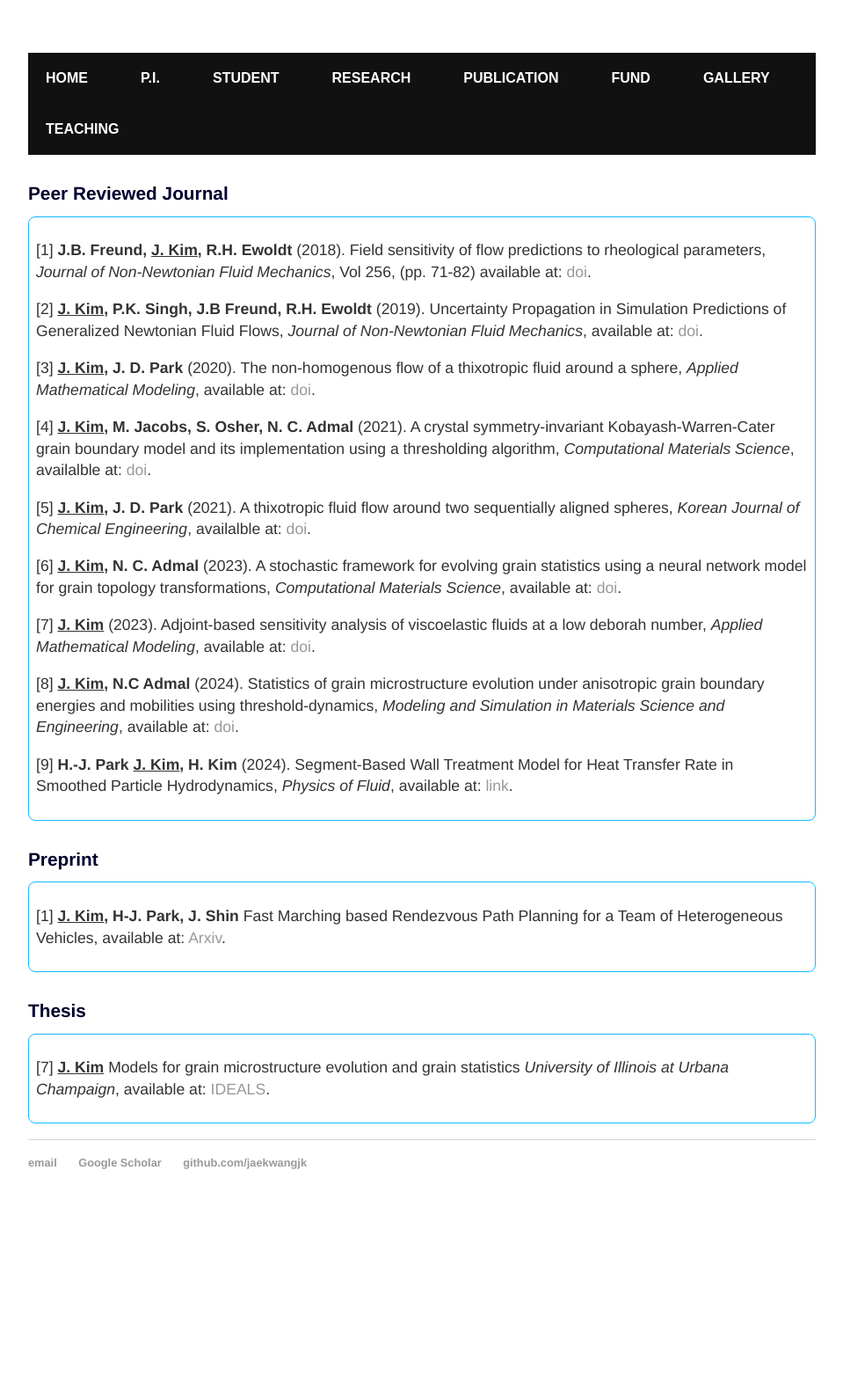
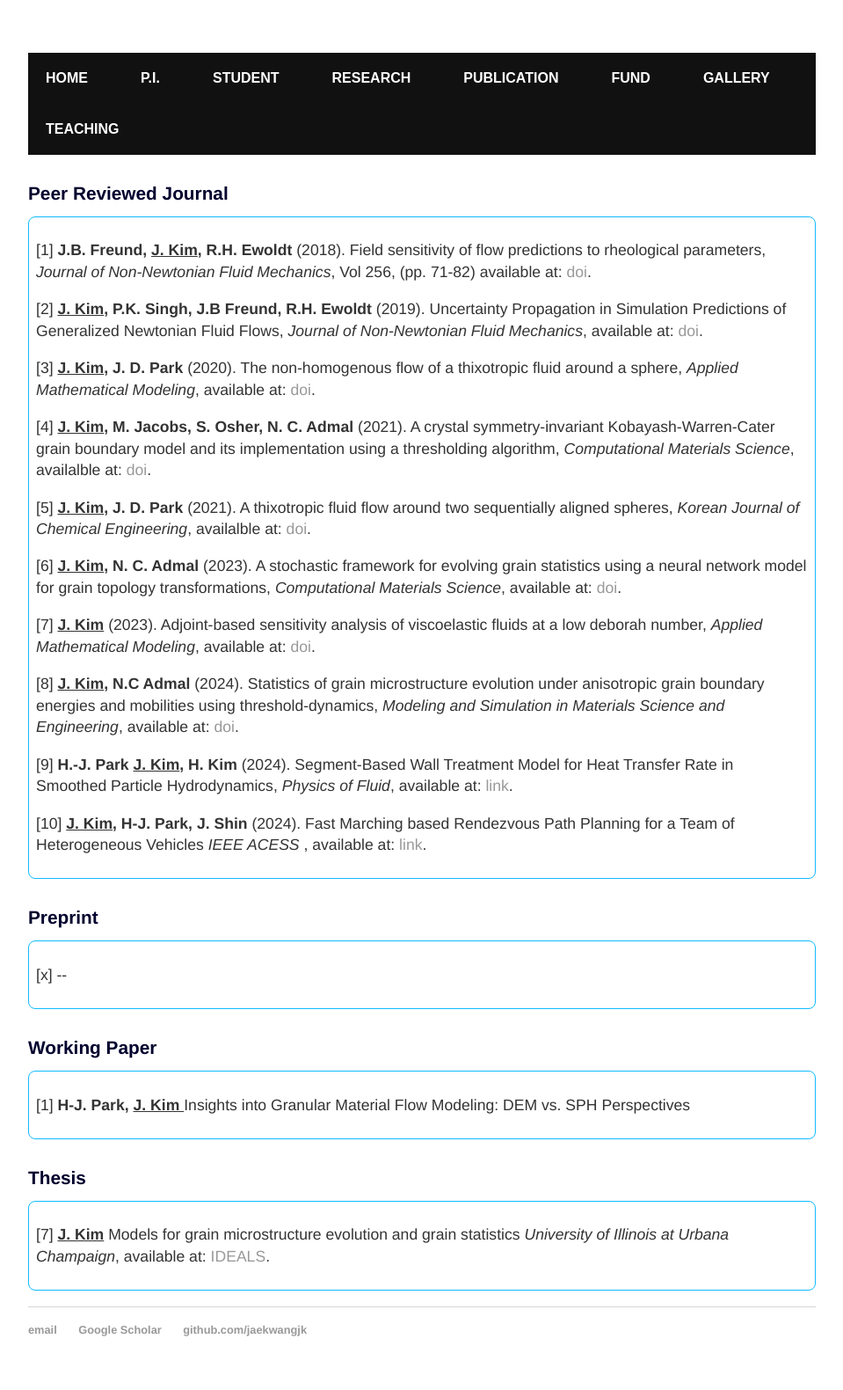
Before and after one commit to jaekwangjk/jaekwangjk.github.io, a Jekyll site: the page built from publication.html, in a window 1280 px wide. Shown: the whole page at 88% size, without its empty margins (160-1119 px from the left). Built offline with Jekyll 4.4.1, drawn with Linux system fonts in a browser that asks for light colours; before the commit the page ends 1390 px from its top, so only the background shows below that.

Commit message:
Update publication.html

```diff
--- a/publication.html
+++ b/publication.html
@@ -67,18 +67,31 @@ title: Jaekwang Kim
 	<em>Physics of Fluid</em>, available at: <a class="two" href="https://pubs.aip.org/aip/pof/article/36/7/077106/3300855">link</a>.
 	</p>
 
+	<p>
+	[10] <strong><u>J. Kim</u>, H-J. Park, J. Shin </strong>
+	(2024). Fast Marching based Rendezvous Path Planning for a Team of Heterogeneous Vehicles
+	<em>IEEE ACESS </em>, available at: <a class="two" href="https://doi.org/10.1109/ACCESS.2024.3444314">link</a>.
+	</p>
+
+
 	</div>
 
 	<br>
 	<h1> Preprint </h1>
 	<div class="rounded">
-
 	<p>
-	[1] <strong><u>J. Kim</u>, H-J. Park, J. Shin </strong>
-	Fast Marching based Rendezvous Path Planning for a Team of Heterogeneous Vehicles, available at: <a class="two" href="https://arxiv.org/abs/2310.14507">Arxiv</a>.
+	[x] --
 	</p>
+	</div>
 
 
+
+	<br>
+	<h1> Working Paper </h1>
+	<div class="rounded">
+	<p>
+	[1] <strong>H-J. Park, <u>J. Kim </u> </strong> Insights into Granular Material Flow Modeling: DEM vs. SPH Perspectives
+	</p>
 	</div>
 
 	<br>
```
